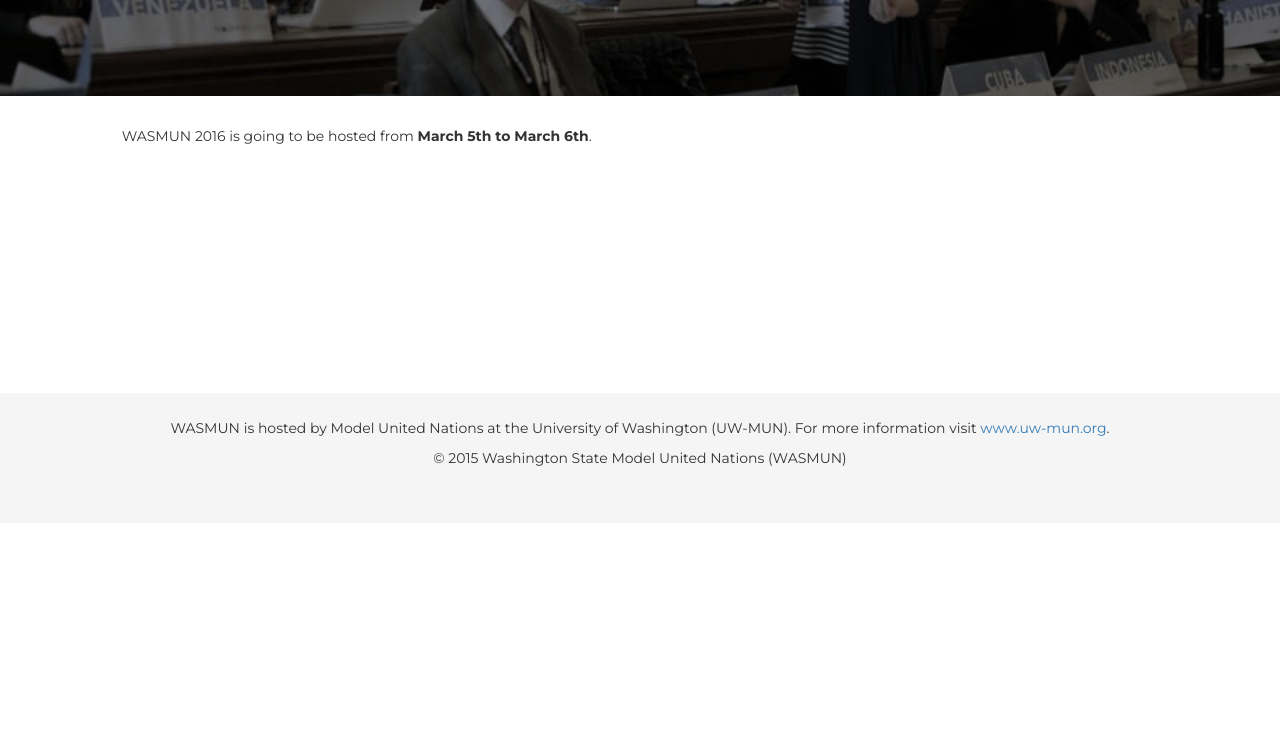
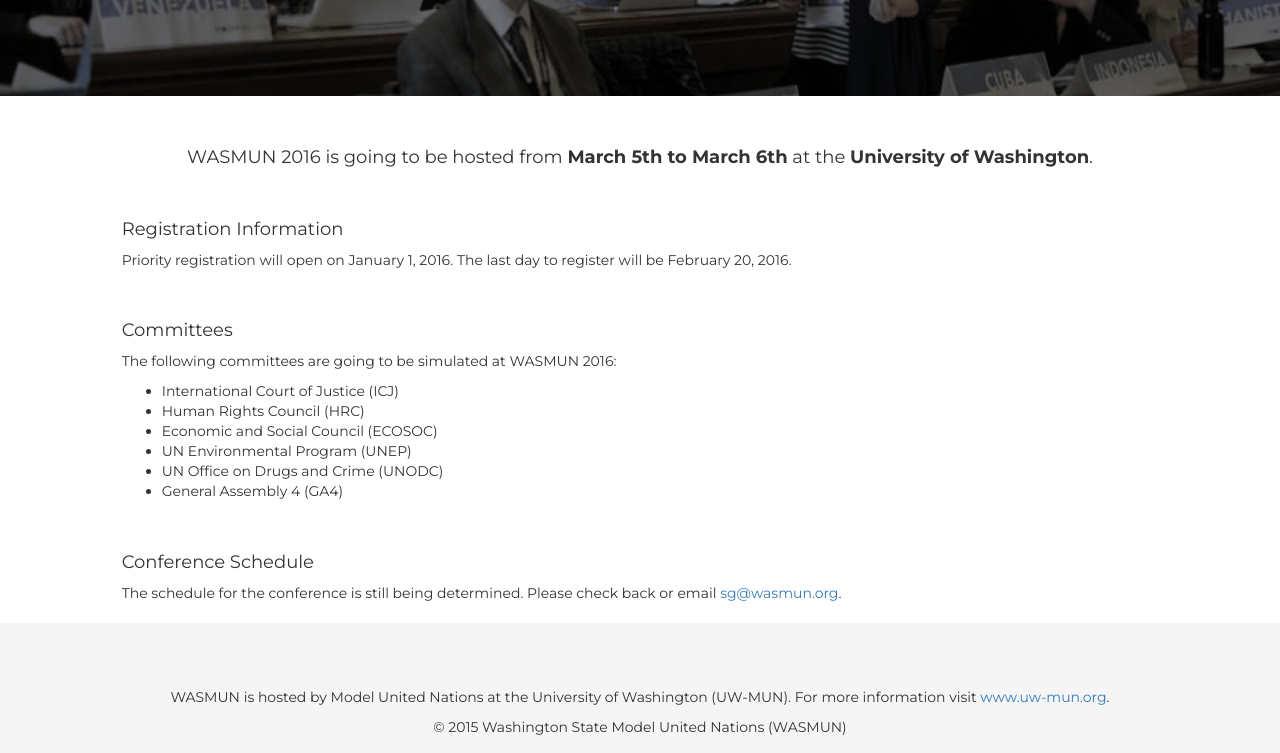
Before and after one commit to Taurvi/wasmun-site, a plain HTML site: page index.html at #!/conference-info in a window 1280 px wide. Shown: the part 277-1030 px from the top of the page. Before the commit the page ends 800 px from the top, so only its background shows below. Drawn offline with nearby package versions, Linux system fonts and the light colour scheme; some packages are replaced by stand-ins of ours; a script that the page names is missing.

Commit message:
Added more to conference info

```diff
--- a/css/main.css
+++ b/css/main.css
@@ -23,8 +23,8 @@
 }
 
 .footer-text {
+    font-size: .8em;
     position: absolute;
-    font-size: .9em;
     bottom: 0;
 }
 
--- a/index.html
+++ b/index.html
@@ -66,7 +66,8 @@
 <div ui-view="content"></div>
 
 <footer class="footer">
-    <div class="container-fluid spacer-sm-fixed">
+    <div class="spacer-sm"></div>
+    <div class="container-fluid">
         <div class="text-center">
             <p>WASMUN is hosted by Model United Nations at the University of Washington (UW-MUN). For more information visit <a href="http://www.uw-mun.org" target="_blank">www.uw-mun.org</a>.
             </p>
--- a/js/views/conference-info.html
+++ b/js/views/conference-info.html
@@ -4,5 +4,26 @@
     </div>
 </div>
 <div class="col-sm-10 center-block">
-    <p>WASMUN 2016 is going to be hosted from <strong>March 5th to March 6th</strong>.</p>
+    <h4 class="text-center spacer-sm">WASMUN 2016 is going to be hosted from <strong>March 5th to March 6th</strong> at the <strong>University of Washington</strong>.</h4>
+
+    <h4>Registration Information</h4>
+    <p>Priority registration will open on January 1, 2016. The last day to register will be February 20, 2016.</p>
+
+    <div class="spacer-sm"></div>
+
+    <h4>Committees</h4>
+    <p>The following committees are going to be simulated at WASMUN 2016:</p>
+    <ul>
+        <li>International Court of Justice (ICJ)</li>
+        <li>Human Rights Council (HRC)</li>
+        <li>Economic and Social Council (ECOSOC)</li>
+        <li>UN Environmental Program (UNEP)</li>
+        <li>UN Office on Drugs and Crime (UNODC)</li>
+        <li>General Assembly 4 (GA4)</li>
+    </ul>
+
+    <div class="spacer-sm"></div>
+
+    <h4>Conference Schedule</h4>
+    <p>The schedule for the conference is still being determined. Please check back or email <a href="mailto:sg@wasmun.org">sg@wasmun.org</a>.</p>
 </div>
```
Also changed, not shown: js/views/home.html (line endings or trailing spaces).
